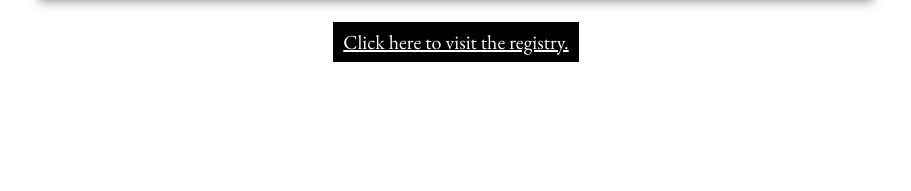
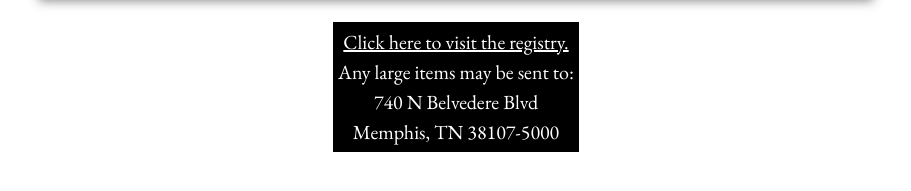
Before and after one commit to djtravz/GoingGorman, a plain HTML site: page index.html in a window 1280 px wide. Shown: the part 1187-1378 px from the top of the page, without its empty margins (184-1095 px from the left). Drawn offline with Linux system fonts and the light colour scheme.

Commit message:
add large items addendum

```diff
--- a/index.html
+++ b/index.html
@@ -81,7 +81,8 @@
     <div class="content hidden" id="intro-d">
         <!-- Using CSS for background -->
         <img src="images/cover-trio.JPG"/><br>
-        <p class="registry"><a class="registry" href="https://www.zola.com/registry/maryellenandsean">Click here to visit the registry.</a></p>
+        <p class="registry"><a class="registry" href="https://www.zola.com/registry/maryellenandsean">Click here to visit the registry.</a><br>
+        Any large items may be sent to:<br>740 N Belvedere Blvd<br>Memphis, TN  38107-5000</p>
     </div>
     <div class="content hidden" id="rsvp-d">
         <!-- <p>Here is the form that you will RSVP in!!!!!</p> -->
--- a/style.css
+++ b/style.css
@@ -504,6 +504,7 @@ SCHEDULE
     width:fit-content;
     padding: 5px;
     margin:auto;
+    color:white;
   }
 
   @media (max-aspect-ratio: 9/16) {
```
